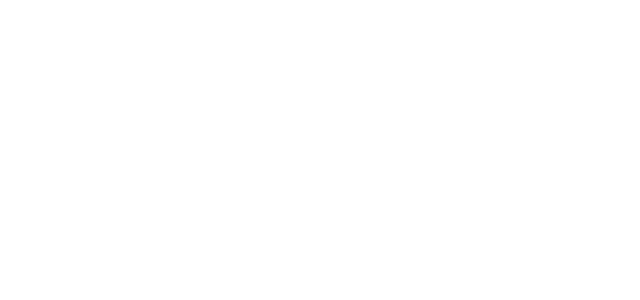
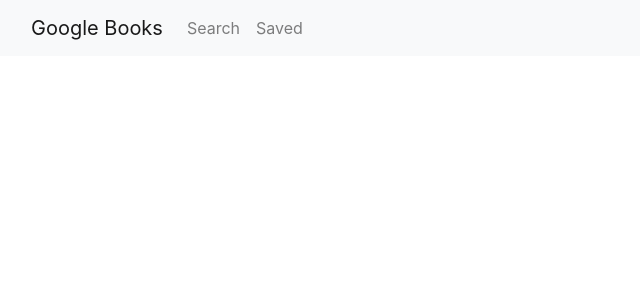
Before and after one commit to chavalk/google-books-search, a React (Create React App) app in the folder client/: page / in a window 1280 px wide. Shown: the top 300 px of the page, without its empty margins (0-640 px from the left). Built offline with nearby package versions, Linux system fonts and the light colour scheme.

Commit message:
Add nav component in app.js, add components folder with nav folder and index.js with code for nav, and import bootstrap to index.js.

```diff
--- a/client/src/App.js
+++ b/client/src/App.js
@@ -2,13 +2,15 @@
 import { BrowserRouter as Router, Route, Switch } from "react-router-dom";
 import Search from "./pages/Search";
 import Saved from "./pages/Saved";
+import Nav from "./components/Nav";
 
 function App() {
   return (
     <Router>
       <div>
+        <Nav />
         <Switch>
-          <Route exact path="/search">
+          <Route exact path="/">
             <Search />
           </Route>
           <Route exact path="/saved">
--- /dev/null
+++ b/client/src/components/Nav/index.js
@@ -0,0 +1,26 @@
+import React from "react";
+
+function Nav() {
+    return (
+        <nav class="navbar navbar-expand-lg navbar-light bg-light">
+            <div class="container-fluid">
+                <a class="navbar-brand" href="/">Google Books</a>
+                <button class="navbar-toggler" type="button" data-bs-toggle="collapse" data-bs-target="#navbarNav" aria-controls="navbarNav" aria-expanded="false" aria-label="Toggle navigation">
+                    <span class="navbar-toggler-icon"></span>
+                </button>
+                <div class="collapse navbar-collapse" id="navbarNav">
+                    <ul class="navbar-nav">
+                        <li class="nav-item">
+                            <a class="nav-link" href="/">Search</a>
+                        </li>
+                        <li class="nav-item">
+                            <a class="nav-link" href="/saved">Saved</a>
+                        </li>
+                    </ul>
+                </div>
+            </div>
+        </nav>
+    );
+}
+
+export default Nav;
--- a/client/src/index.js
+++ b/client/src/index.js
@@ -3,6 +3,7 @@
 import './index.css';
 import App from './App';
 import reportWebVitals from './reportWebVitals';
+import 'bootstrap/dist/css/bootstrap.min.css';
 
 ReactDOM.render(
   <React.StrictMode>
--- a/package.json
+++ b/package.json
@@ -22,6 +22,7 @@
     },
     "dependencies": {
         "axios": "^0.21.1",
+        "bootstrap": "^4.6.0",
         "express": "^4.16.3",
         "if-env": "^1.0.4",
         "mongoose": "^5.3.16",
```
Also changed, not shown: 1 other file (tests, documents, lock files or other folders).
